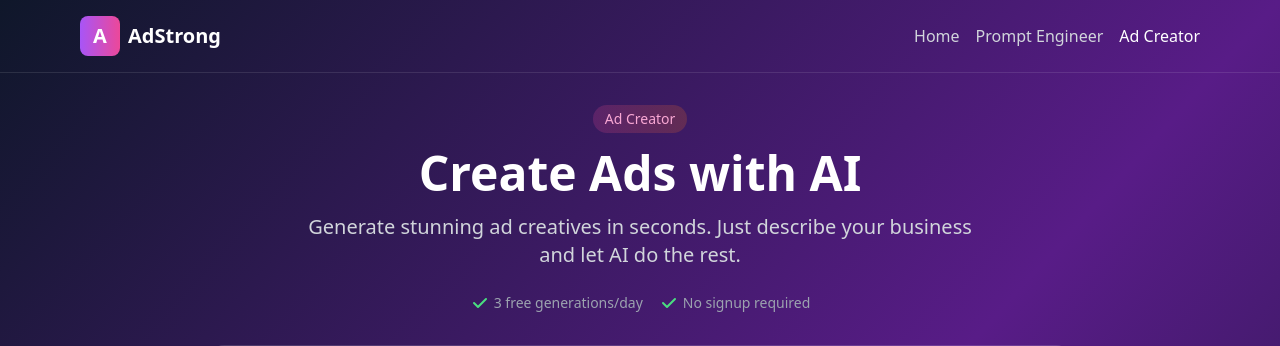
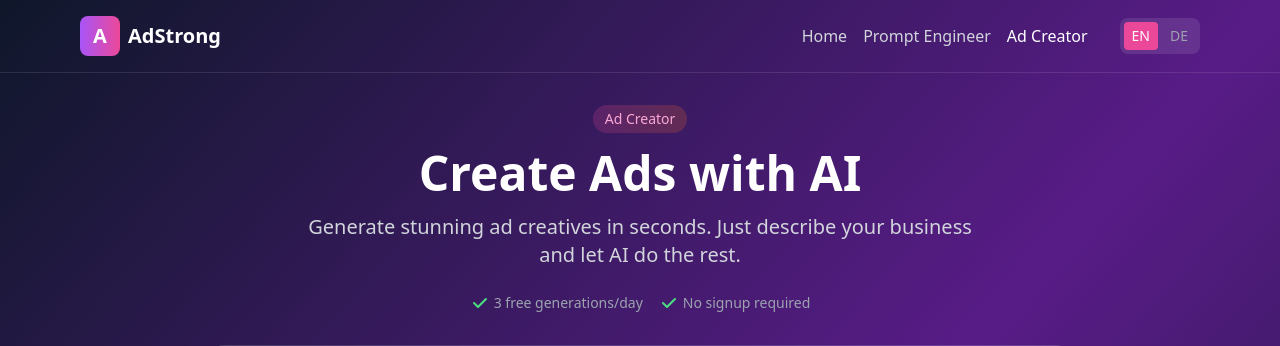
Before and after one commit to adstronglv/mastermaind-ai, a FastAPI app: page /ads in a window 1280 px wide. Shown: the top 346 px of the page. Run offline with FastAPI, Linux system fonts and the light colour scheme; some libraries are stand-ins or nearby versions.

Commit message:
Add German language support (EN/DE switcher)
- Language toggle in header (EN/DE buttons)
- Full German translations for all UI text
- Language preference saved in localStorage
- Translations include:
  - All form labels and placeholders
  - Buttons and status messages
  - Loading and results text
  - Error messages

Co-Authored-By: Claude Opus 4.5 <noreply@anthropic.com>

```diff
--- a/app/templates/ads.html
+++ b/app/templates/ads.html
@@ -22,6 +22,11 @@
                 <a href="/" class="text-gray-300 hover:text-white transition">Home</a>
                 <a href="/prompt" class="text-gray-300 hover:text-white transition">Prompt Engineer</a>
                 <span class="text-white font-medium">Ad Creator</span>
+                <!-- Language Switcher -->
+                <div class="flex items-center gap-1 ml-4 bg-white/10 rounded-lg p-1">
+                    <button onclick="setLanguage('en')" id="lang-en" class="px-2 py-1 rounded text-sm font-medium transition bg-pink-500 text-white">EN</button>
+                    <button onclick="setLanguage('de')" id="lang-de" class="px-2 py-1 rounded text-sm font-medium transition text-gray-400 hover:text-white">DE</button>
+                </div>
             </nav>
         </div>
     </header>
@@ -31,10 +36,10 @@
         <div class="inline-block bg-gradient-to-r from-pink-500/20 to-orange-500/20 text-pink-300 px-3 py-1 rounded-full text-sm mb-4">
             Ad Creator
         </div>
-        <h1 class="text-4xl md:text-5xl font-bold text-white mb-4">
+        <h1 class="text-4xl md:text-5xl font-bold text-white mb-4" data-i18n="hero_title">
             Create Ads with AI
         </h1>
-        <p class="text-xl text-gray-300 mb-6 max-w-2xl mx-auto">
+        <p class="text-xl text-gray-300 mb-6 max-w-2xl mx-auto" data-i18n="hero_subtitle">
             Generate stunning ad creatives in seconds. Just describe your business and let AI do the rest.
         </p>
         <div class="flex justify-center gap-4 text-sm text-gray-400">
@@ -42,13 +47,13 @@
                 <svg class="w-5 h-5 text-green-400" fill="currentColor" viewBox="0 0 20 20">
                     <path fill-rule="evenodd" d="M16.707 5.293a1 1 0 010 1.414l-8 8a1 1 0 01-1.414 0l-4-4a1 1 0 011.414-1.414L8 12.586l7.293-7.293a1 1 0 011.414 0z" clip-rule="evenodd"/>
                 </svg>
-                3 free generations/day
+                <span data-i18n="free_generations">3 free generations/day</span>
             </span>
             <span class="flex items-center gap-1">
                 <svg class="w-5 h-5 text-green-400" fill="currentColor" viewBox="0 0 20 20">
                     <path fill-rule="evenodd" d="M16.707 5.293a1 1 0 010 1.414l-8 8a1 1 0 01-1.414 0l-4-4a1 1 0 011.414-1.414L8 12.586l7.293-7.293a1 1 0 011.414 0z" clip-rule="evenodd"/>
                 </svg>
-                No signup required
+                <span data-i18n="no_signup">No signup required</span>
             </span>
         </div>
     </section>
@@ -60,25 +65,27 @@
             <div class="mb-6">
                 <div class="flex items-center gap-2 mb-4">
                     <div class="w-8 h-8 bg-pink-500/20 rounded-full flex items-center justify-center text-pink-400 font-bold text-sm">1</div>
-                    <h2 class="text-lg font-semibold text-white">Describe Your Business</h2>
+                    <h2 class="text-lg font-semibold text-white" data-i18n="step1_title">Describe Your Business</h2>
                 </div>
 
                 <div class="grid md:grid-cols-2 gap-4">
                     <div>
-                        <label class="block text-gray-300 text-sm mb-2">Business Name</label>
+                        <label class="block text-gray-300 text-sm mb-2" data-i18n="label_business">Business Name</label>
                         <input
                             type="text"
                             id="business-name"
                             class="w-full bg-white/5 border border-white/20 rounded-lg p-3 text-white placeholder-gray-500 focus:outline-none focus:border-pink-500"
+                            data-i18n-placeholder="placeholder_business"
                             placeholder="e.g. TechFlow Solutions"
                         >
                     </div>
                     <div>
-                        <label class="block text-gray-300 text-sm mb-2">What do you sell?</label>
+                        <label class="block text-gray-300 text-sm mb-2" data-i18n="label_product">What do you sell?</label>
                         <input
                             type="text"
                             id="product"
                             class="w-full bg-white/5 border border-white/20 rounded-lg p-3 text-white placeholder-gray-500 focus:outline-none focus:border-pink-500"
+                            data-i18n-placeholder="placeholder_product"
                             placeholder="e.g. Project management software"
                         >
                     </div>
@@ -86,20 +93,22 @@
 
                 <div class="grid md:grid-cols-2 gap-4 mt-4">
                     <div>
-                        <label class="block text-gray-300 text-sm mb-2">Target Audience</label>
+                        <label class="block text-gray-300 text-sm mb-2" data-i18n="label_audience">Target Audience</label>
                         <input
                             type="text"
                             id="audience"
                             class="w-full bg-white/5 border border-white/20 rounded-lg p-3 text-white placeholder-gray-500 focus:outline-none focus:border-pink-500"
+                            data-i18n-placeholder="placeholder_audience"
                             placeholder="e.g. Small business owners, Startups"
                         >
                     </div>
                     <div>
-                        <label class="block text-gray-300 text-sm mb-2">Unique Selling Point</label>
+                        <label class="block text-gray-300 text-sm mb-2" data-i18n="label_usp">Unique Selling Point</label>
                         <input
                             type="text"
                             id="usp"
                             class="w-full bg-white/5 border border-white/20 rounded-lg p-3 text-white placeholder-gray-500 focus:outline-none focus:border-pink-500"
+                            data-i18n-placeholder="placeholder_usp"
                             placeholder="e.g. 10x faster than competitors"
                         >
                     </div>
@@ -110,7 +119,7 @@
             <div class="mb-6">
                 <div class="flex items-center gap-2 mb-4">
                     <div class="w-8 h-8 bg-pink-500/20 rounded-full flex items-center justify-center text-pink-400 font-bold text-sm">2</div>
-                    <h2 class="text-lg font-semibold text-white">Choose Style</h2>
+                    <h2 class="text-lg font-semibold text-white" data-i18n="step2_title">Choose Style</h2>
                 </div>
 
                 <div class="grid grid-cols-2 md:grid-cols-4 gap-3">
@@ -141,7 +150,7 @@
             <div class="mb-6">
                 <div class="flex items-center gap-2 mb-4">
                     <div class="w-8 h-8 bg-pink-500/20 rounded-full flex items-center justify-center text-pink-400 font-bold text-sm">3</div>
-                    <h2 class="text-lg font-semibold text-white">Select Platforms</h2>
+                    <h2 class="text-lg font-semibold text-white" data-i18n="step3_title">Select Platforms</h2>
                 </div>
 
                 <div class="flex flex-wrap gap-3">
@@ -168,14 +177,14 @@
             <div class="mb-6">
                 <div class="flex items-center gap-2 mb-4">
                     <div class="w-8 h-8 bg-pink-500/20 rounded-full flex items-center justify-center text-pink-400 font-bold text-sm">4</div>
-                    <h2 class="text-lg font-semibold text-white">Image Content</h2>
+                    <h2 class="text-lg font-semibold text-white" data-i18n="step4_title">Image Content</h2>
                 </div>
 
                 <label class="flex items-center gap-3 px-4 py-3 rounded-lg border border-white/20 bg-white/5 cursor-pointer hover:border-pink-500/50 transition">
                     <input type="checkbox" id="include-people" checked class="accent-pink-500 w-5 h-5">
                     <div>
-                        <span class="text-white font-medium">Include people in images</span>
-                        <p class="text-gray-500 text-xs mt-1">AI-generated people may occasionally have imperfections. Use Regenerate if needed.</p>
+                        <span class="text-white font-medium" data-i18n="include_people">Include people in images</span>
+                        <p class="text-gray-500 text-xs mt-1" data-i18n="include_people_note">AI-generated people may occasionally have imperfections. Use Regenerate if needed.</p>
                     </div>
                 </label>
             </div>
@@ -186,7 +195,7 @@
                 id="generate-btn"
                 class="w-full bg-gradient-to-r from-pink-500 to-orange-500 text-white py-4 rounded-lg font-semibold hover:opacity-90 transition flex items-center justify-center gap-2 text-lg"
             >
-                <span id="btn-text">Generate 3 Ad Variants</span>
+                <span id="btn-text" data-i18n="generate_btn">Generate 3 Ad Variants</span>
                 <svg id="btn-spinner" class="hidden w-5 h-5 animate-spin" fill="none" viewBox="0 0 24 24">
                     <circle class="opacity-25" cx="12" cy="12" r="10" stroke="currentColor" stroke-width="4"></circle>
                     <path class="opacity-75" fill="currentColor" d="M4 12a8 8 0 018-8V0C5.373 0 0 5.373 0 12h4z"></path>
@@ -203,8 +212,8 @@
         <div id="loading-state" class="hidden mt-8">
             <div class="bg-white/5 backdrop-blur-lg rounded-2xl border border-white/10 p-8 text-center">
                 <div class="animate-spin w-16 h-16 border-4 border-pink-500 border-t-transparent rounded-full mx-auto mb-4"></div>
-                <h3 class="text-xl font-semibold text-white mb-2">Creating Your Ads...</h3>
-                <p class="text-gray-400 mb-4">This usually takes 20-30 seconds</p>
+                <h3 class="text-xl font-semibold text-white mb-2" data-i18n="loading_title">Creating Your Ads...</h3>
+                <p class="text-gray-400 mb-4" data-i18n="loading_subtitle">This usually takes 20-30 seconds</p>
 
                 <!-- Progress Bar -->
                 <div class="max-w-md mx-auto mb-4">
@@ -232,12 +241,12 @@
                 <svg class="w-6 h-6 text-yellow-500 flex-shrink-0" fill="none" stroke="currentColor" viewBox="0 0 24 24">
                     <path stroke-linecap="round" stroke-linejoin="round" stroke-width="2" d="M12 9v2m0 4h.01m-6.938 4h13.856c1.54 0 2.502-1.667 1.732-3L13.732 4c-.77-1.333-2.694-1.333-3.464 0L3.34 16c-.77 1.333.192 3 1.732 3z"/>
                 </svg>
-                <span class="text-yellow-200 text-sm">Download now! Image links expire in 1 hour.</span>
+                <span class="text-yellow-200 text-sm" data-i18n="warning_expire">Download now! Image links expire in 1 hour.</span>
             </div>
 
             <!-- Download All Button -->
             <div class="flex justify-between items-center mb-6">
-                <h2 class="text-2xl font-bold text-white">Your Ad Creatives</h2>
+                <h2 class="text-2xl font-bold text-white" data-i18n="results_title">Your Ad Creatives</h2>
                 <button onclick="downloadAll()" class="bg-white/10 hover:bg-white/20 text-white px-4 py-2 rounded-lg font-medium transition flex items-center gap-2">
                     <svg class="w-5 h-5" fill="none" stroke="currentColor" viewBox="0 0 24 24">
                         <path stroke-linecap="round" stroke-linejoin="round" stroke-width="2" d="M4 16v1a3 3 0 003 3h10a3 3 0 003-3v-1m-4-4l-4 4m0 0l-4-4m4 4V4"/>
```
Also changed, not shown: app/static/js/ads.js (+104 -2 lines).
